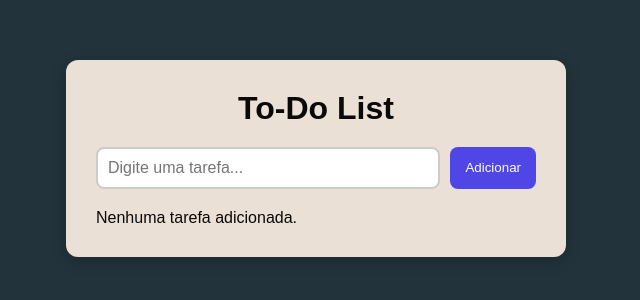
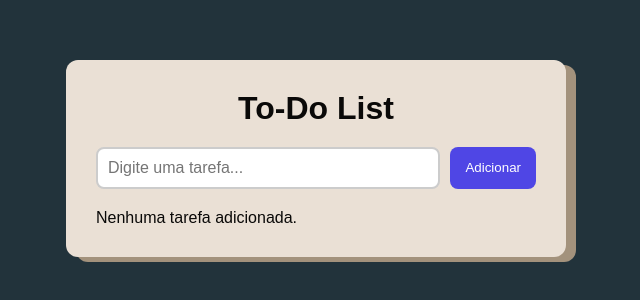
Before and after one commit to arKaVS/to-do-list, a React (Vite) app in the folder lista-de-tarefas/: page / in a window 1280 px wide. Shown: the part 242-542 px from the top of the page, without its empty margins (324-964 px from the left). Built offline with nearby package versions, Linux system fonts and the light colour scheme.

Commit message:
Style: Adiciona um shadow no container

```diff
--- a/lista-de-tarefas/src/App.css
+++ b/lista-de-tarefas/src/App.css
@@ -14,7 +14,7 @@
   border-radius: 12px;
   width: 100%;
   max-width: 500px;
-  box-shadow: 0px 4px 15px rgba(0, 0, 0, 0.2);
+  box-shadow: 10px 5px 0px 0px rgba(198, 172, 143, 0.788);
 }
 
 .todo-container h1 {
```
